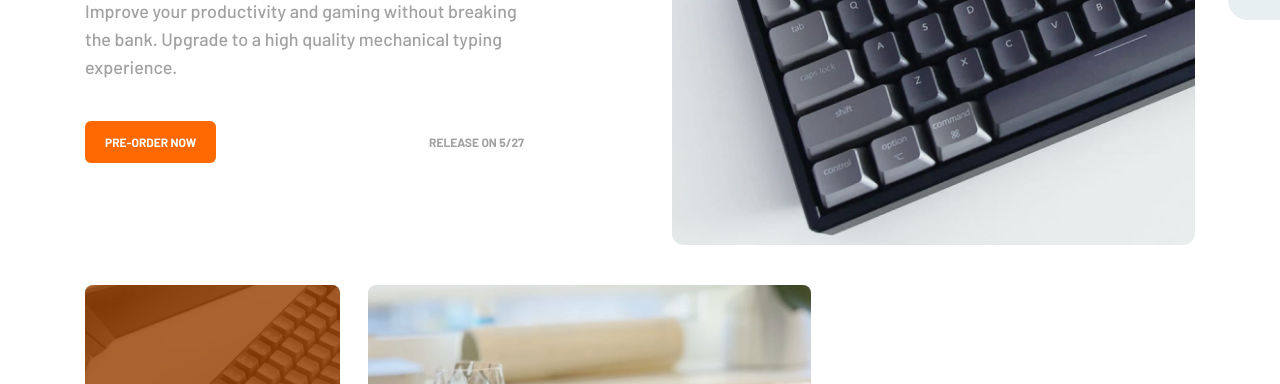
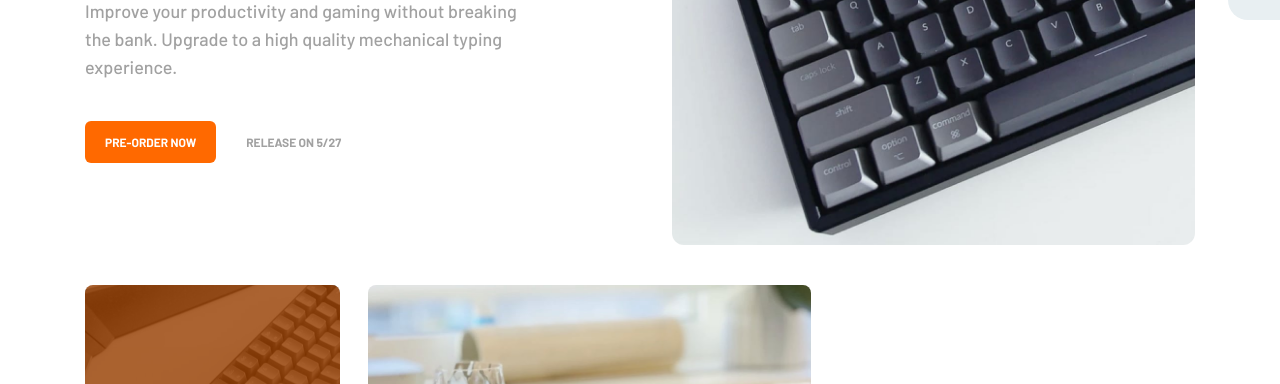
Before and after one commit to Jojo25011990/typemaster-landing-page, a website: page index.html in a window 1280 px wide. Shown: the part 416-800 px from the top of the page. Drawn offline with nearby package versions, Linux system fonts and the light colour scheme.

Commit message:
Fix Hero Section Buttons ( gap )

```diff
--- a/index.html
+++ b/index.html
@@ -68,7 +68,7 @@
 								mechanical typing experience.
 							</p>
 
-							<div class="flex justify-between">
+							<div class="flex gap-2.5">
 								<a
 									href="#"
 									class="btn-component text-white bg-orange-500 hover:opacity-70 transition-opacity media-buttons"
```
Also changed, not shown: src/output.css.
